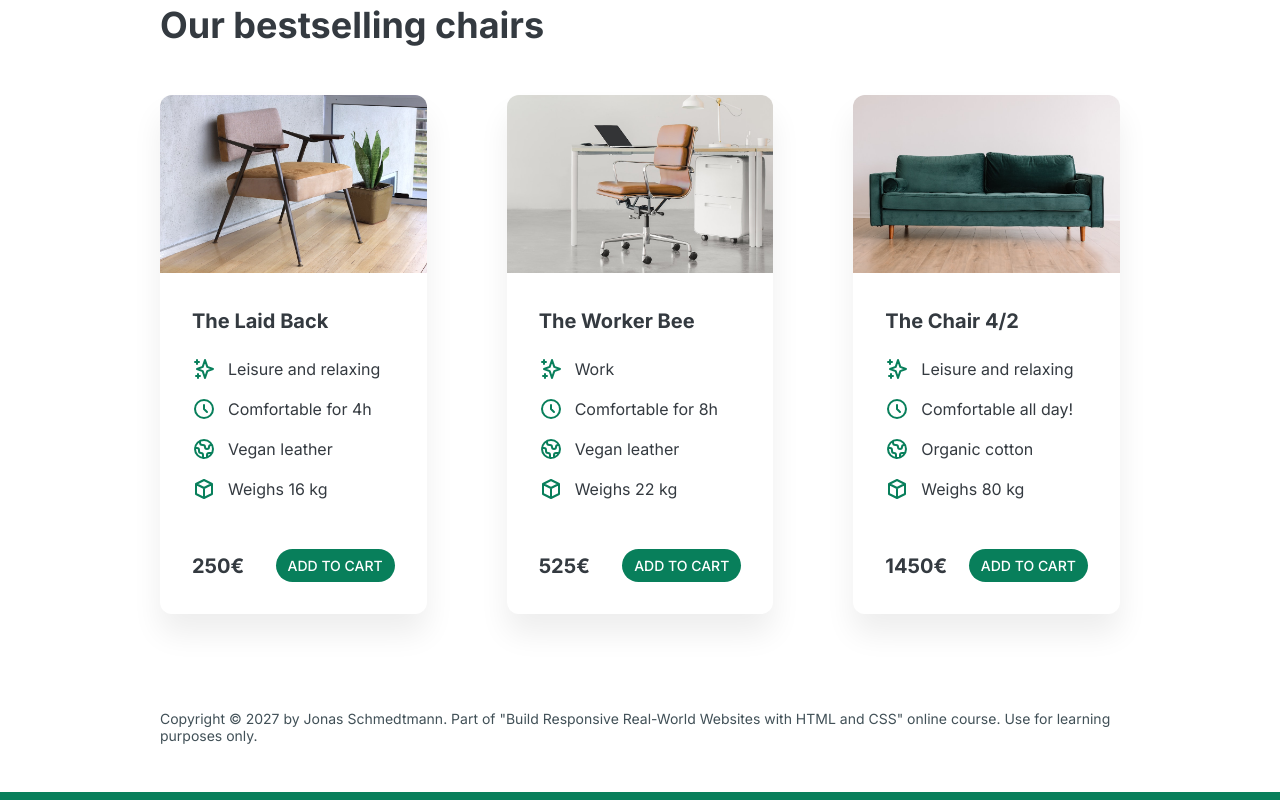
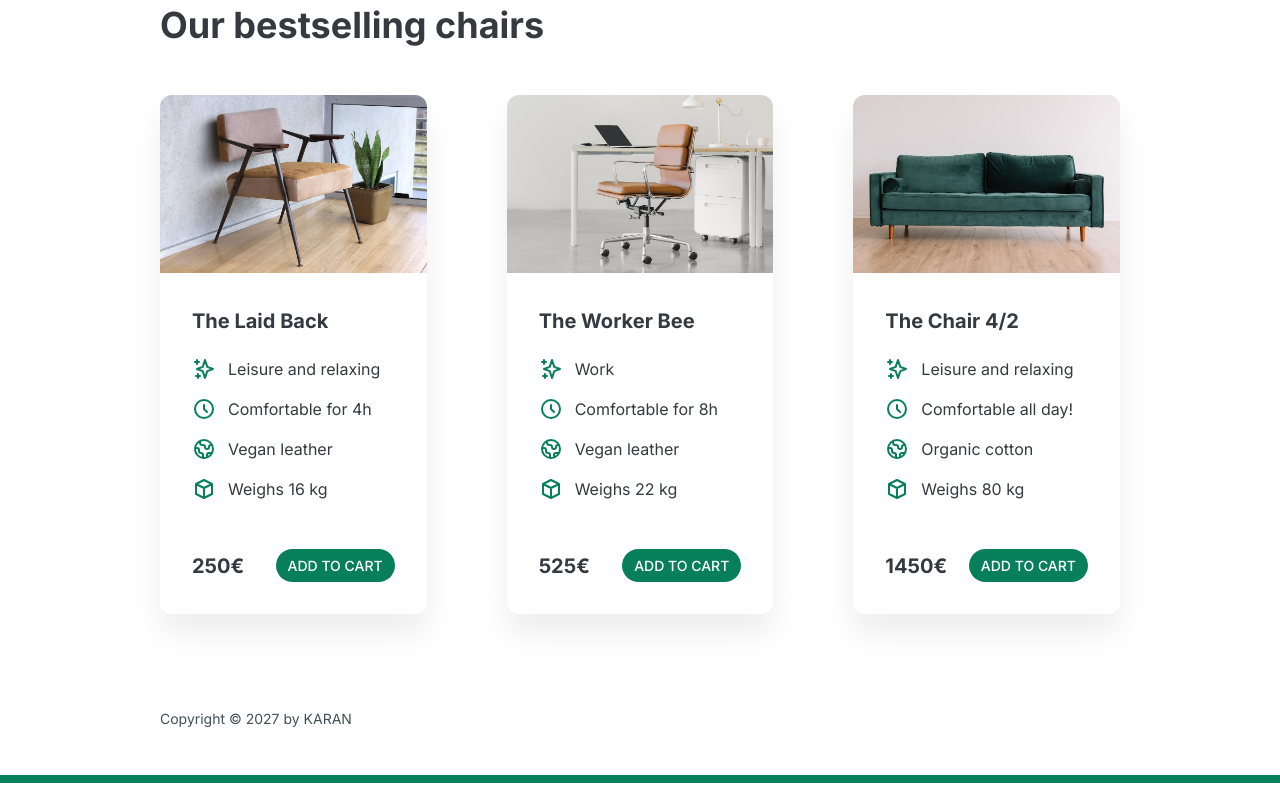
Before and after one commit to KaranAKDEV/Chairs-Webpage, a plain HTML site: page index.html in a window 1280 px wide. Shown: the part 1360-2160 px from the top of the page. Drawn offline with Linux system fonts and the light colour scheme.

Commit message:
Update index.html

```diff
--- a/index.html
+++ b/index.html
@@ -192,9 +192,7 @@
       </section>
 
       <footer>
-        Copyright &copy; 2027 by Jonas Schmedtmann. Part of "Build Responsive
-        Real-World Websites with HTML and CSS" online course. Use for learning
-        purposes only.
+        Copyright &copy; 2027 by KARAN
       </footer>
     </div>
   </body>
```
